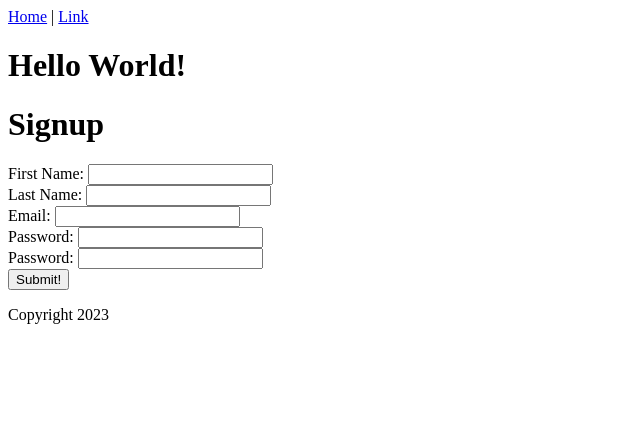
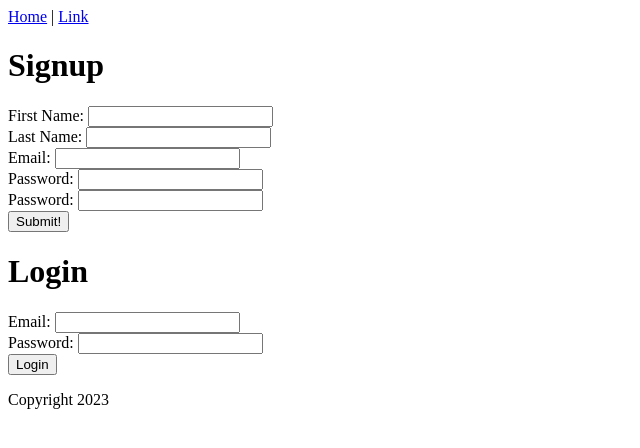
Before and after one commit to lukenadackapadam/goal-tracker-frontend, a React (Vite) app: page / in a window 1280 px wide. Shown: the top 448 px of the page, without its empty margins (0-640 px from the left). Built offline with nearby package versions, Linux system fonts and the light colour scheme.

Commit message:
Add login component

```diff
--- a/src/Content.jsx
+++ b/src/Content.jsx
@@ -1,10 +1,11 @@
 import { Signup } from "./Signup";
+import { Login } from "./Login";
 
 export function Content() {
   return (
     <div>
-      <h1>Hello World!</h1>
       <Signup />
+      <Login />
     </div>
   );
 }
--- /dev/null
+++ b/src/Login.jsx
@@ -0,0 +1,50 @@
+import axios from "axios";
+import { useState } from "react";
+
+const jwt = localStorage.getItem("jwt");
+if (jwt) {
+  axios.defaults.headers.common["Authorization"] = `Bearer ${jwt}`;
+}
+
+export function Login() {
+  const [errors, setErrors] = useState([]);
+
+  const handleSubmit = (event) => {
+    event.preventDefault();
+    setErrors([]);
+    const params = new FormData(event.target);
+    axios
+      .post("http://localhost:3000/sessions.json", params)
+      .then((response) => {
+        console.log(response.data);
+        axios.defaults.headers.common["Authorization"] = "Bearer " + response.data.jwt;
+        localStorage.setItem("jwt", response.data.jwt);
+        event.target.reset();
+        window.location.href = "/";
+      })
+      .catch((error) => {
+        console.log(error.response.data.errors);
+        setErrors(error.response.data.errors);
+      });
+  };
+
+  return (
+    <div id="login">
+      <h1>Login</h1>
+      <ul>
+        {errors.map((error) => (
+          <li key={error}>{error}</li>
+        ))}
+      </ul>
+      <form onSubmit={handleSubmit}>
+        <div>
+          Email: <input name="email" type="email" />
+        </div>
+        <div>
+          Password: <input name="password" type="password" />
+        </div>
+        <button type="submit">Login</button>
+      </form>
+    </div>
+  );
+}
```
